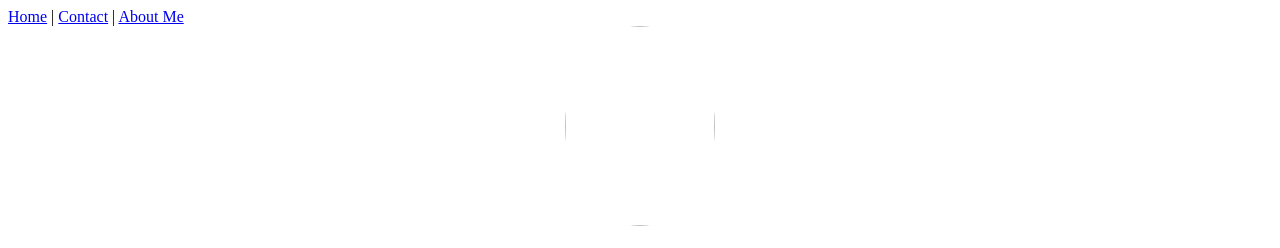
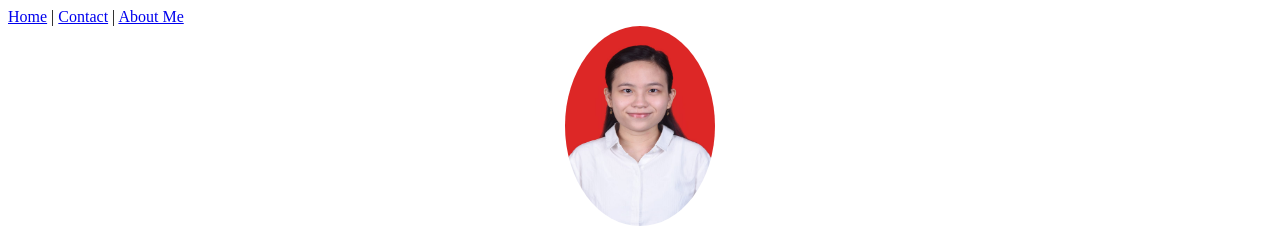
Before and after one commit to helenavianney/Project1-ProfilHTML, a plain HTML site: page index.html in a window 1280 px wide. Shown: the top 248 px of the page. Drawn offline with Linux system fonts and the light colour scheme.

Commit message:
Update index.html

```diff
--- a/index.html
+++ b/index.html
@@ -12,7 +12,7 @@
 		</nav>
 
 	<header style="text-align: center;">
-		<img src="Foto profil.jpeg" width="150" height="200" style="border-radius: 50%;">
+		<img src="index.jpeg" width="150" height="200" style="border-radius: 50%;">
         <h1>Helena Vianney</h1>
         <p style="color: darkred;">Junior Web Programmer</p>
 	</header><hr>
```
